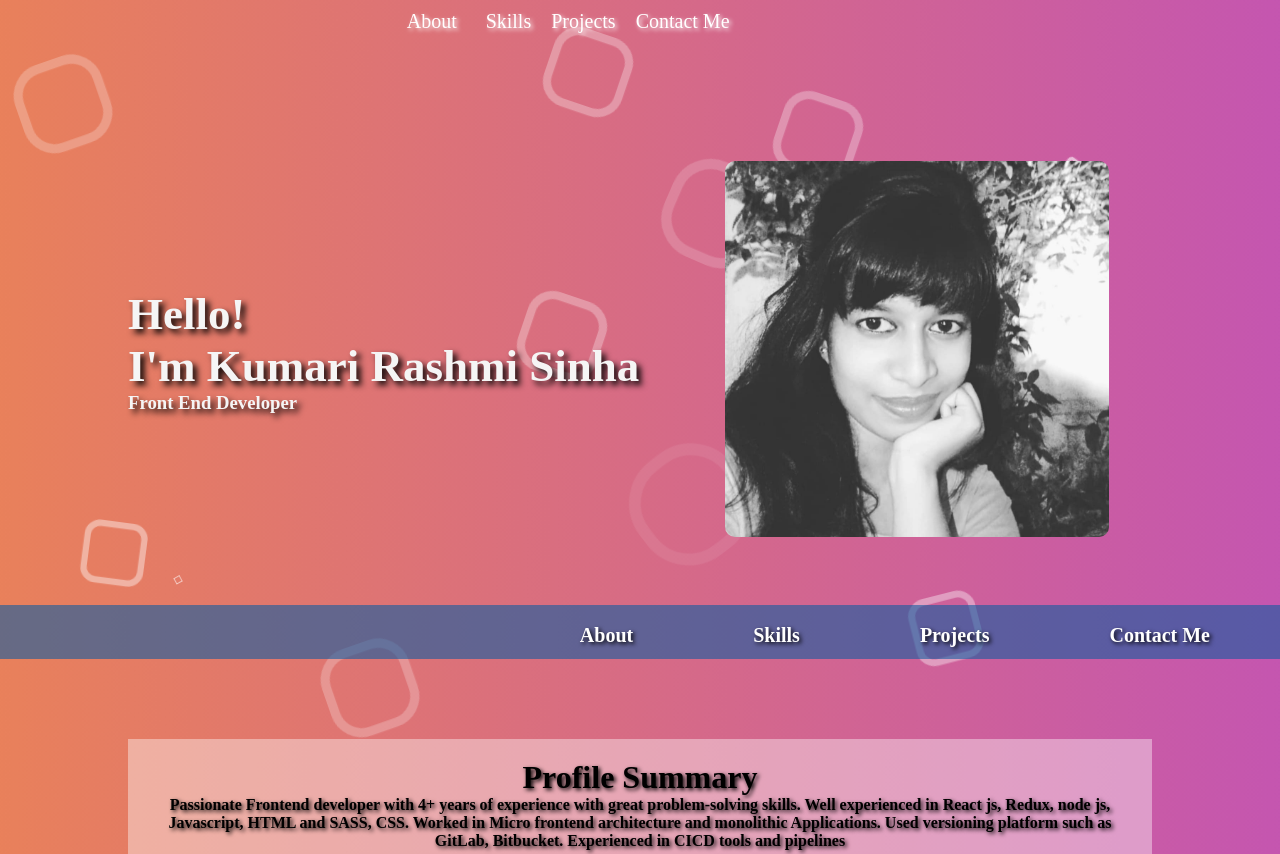
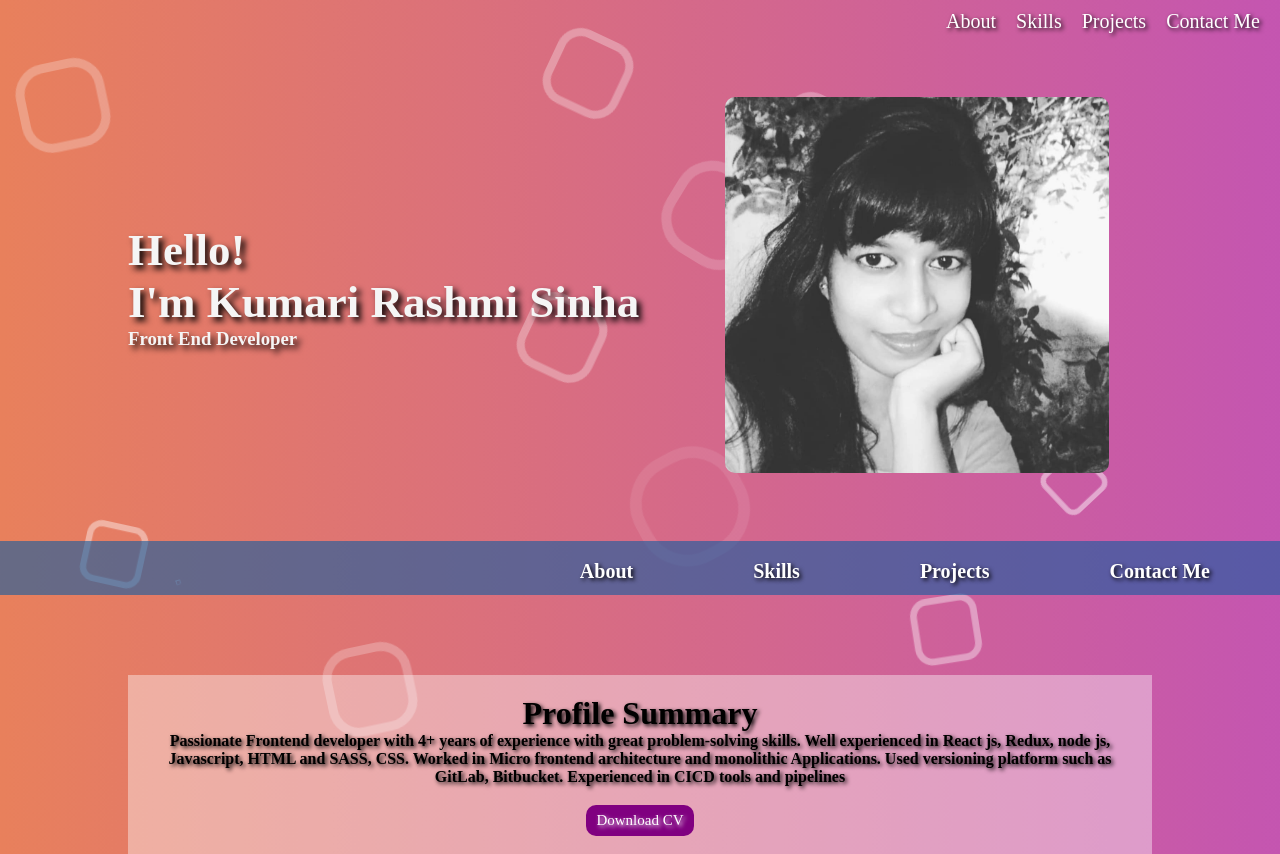
Before and after one commit to rashmiSinha7/resume-app, a React (Create React App) app: page / in a window 1280 px wide. Shown: the top 854 px of the page. Built offline with nearby package versions, Linux system fonts and the light colour scheme; no server answers.

Commit message:
styling chnages

```diff
--- a/src/App.css
+++ b/src/App.css
@@ -42,14 +42,14 @@ body {
   font-family: cursive;
   display: flex;
   flex-direction: column;
-  text-shadow: 2px 2px 4px #ffffff;
+  text-shadow: 2px 2px 4px #000000;
 }
 
 .header .top {
   height: fit-content;
   display: flex;
   justify-content: right;
-  align-items: flex-start;
+  align-items: flex-end;
   padding-top: 10px;
   padding-right: 20px;
 }
@@ -57,6 +57,8 @@ body {
 .header .top .links {
   max-height: 80px;
   width: 70%;
+  display: flex;
+  justify-content: flex-end;
 }
 
 .header .top .links a {
@@ -64,7 +66,7 @@ body {
   color: white;
   font-size: 20px;
   margin-left: 20px;
-  text-shadow: 2px 2px 4px #ffffff;
+  text-shadow: 2px 2px 4px #000000;
 }
 .header .top .links a:hover {
   text-shadow: 6px 6px 8px black;
@@ -76,8 +78,7 @@ body {
   text-shadow: 4px 4px 6px black;
   padding: 5% 10% 5%;
   display: flex;
-  padding-top: 10%;
-  justify-content: center;
+  justify-content: space-around;
   align-items: center;
   /*animation: myhighlight 8s infinite;*/
 }
@@ -180,9 +181,7 @@ body {
 }
 
 @media only screen and (max-width: 700px) {
- .header{
-  height: 60vh;
- }
+
  body{
   overflow-x: hidden;
  }
--- a/src/compoments/Header.js
+++ b/src/compoments/Header.js
@@ -11,7 +11,7 @@ function Header() {
       <div className="header">
         <div className="top">
           <div className="links" id={showLinks ? "hidden" : ""}>
-            <a href="#profileSummary" style={{padding:"1%"}}>About</a>
+            <a href="#profileSummary">About</a>
             <a href="#skillHeader">Skills</a>
             <a href="#projectHeader">Projects</a>
             {/* <a href="#educationHeader">Education</a> */}
```
